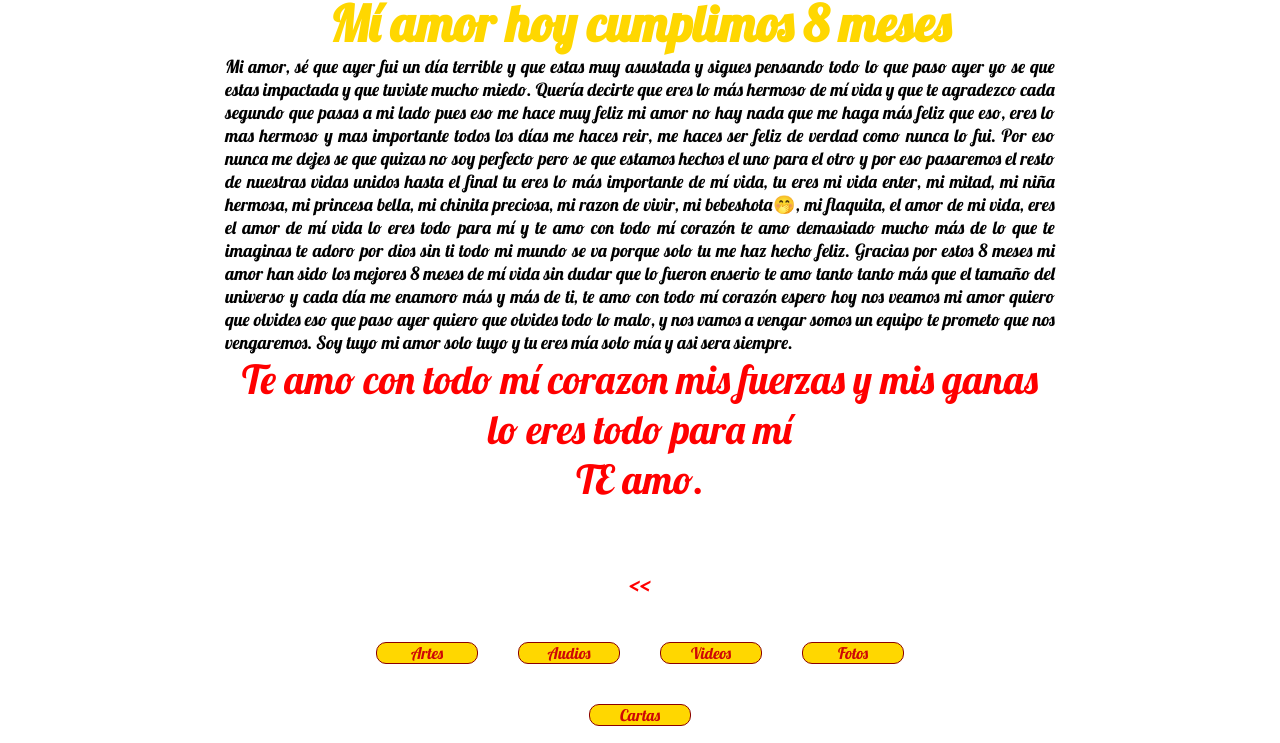
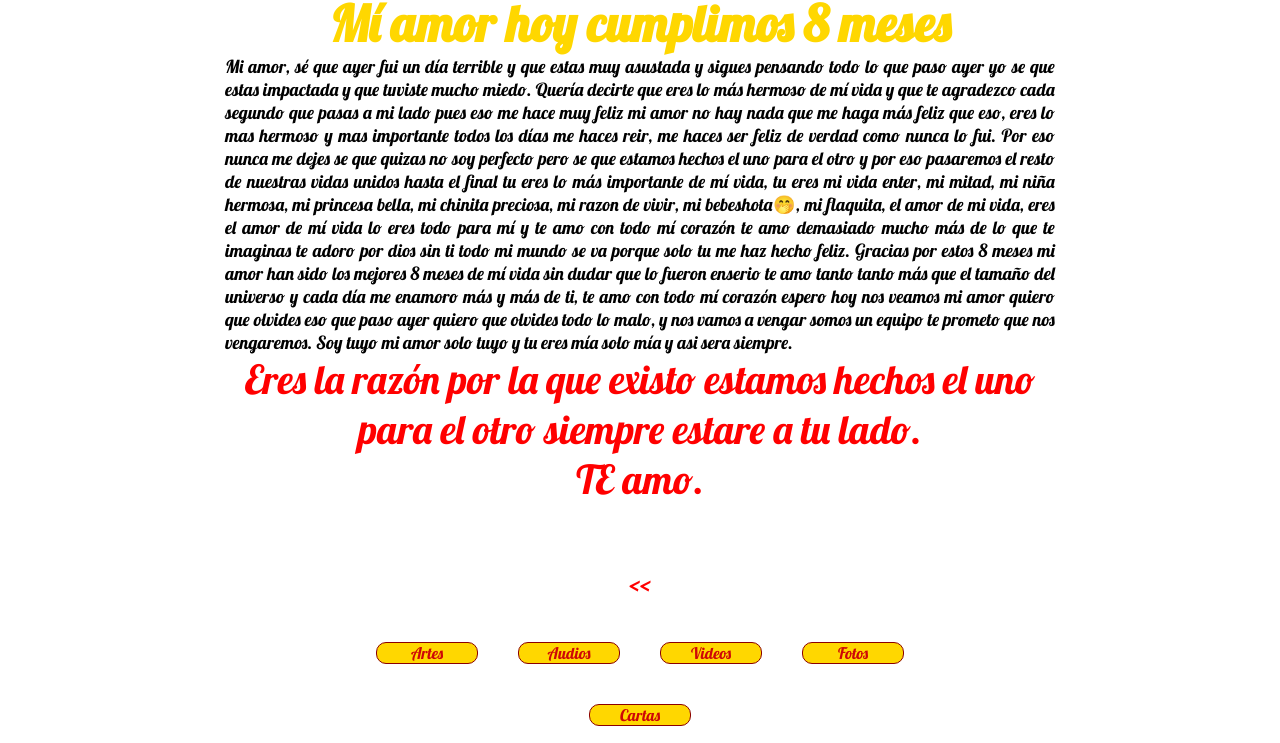
Before and after one commit to Ricardo-we/unproyectoespecial, a plain HTML site: page linksMEDIA/cartas2.html in a window 1280 px wide. Shown: the part 1517-2260 px from the top of the page. Drawn offline with Linux system fonts and the light colour scheme.

Commit message:
Update cartas2.html

```diff
--- a/linksMEDIA/cartas2.html
+++ b/linksMEDIA/cartas2.html
@@ -88,8 +88,8 @@
                     que olvides todo lo malo, y nos vamos a vengar somos un equipo te prometo que nos vengaremos. Soy
                     tuyo mi amor solo tuyo y tu eres mía solo mía y asi sera siempre.
                     <br>
-                    <span class="finalCartas" style="font-size: 40px; color: red; width: 100%;">Te amo con todo mí
-                        corazon mis fuerzas y mis ganas lo eres todo para mí <br> TE amo.</span>
+                    <span class="finalCartas" style="font-size: 40px; color: red; width: 100%;">Eres la razón por la
+                        que existo estamos hechos el uno para el otro siempre estare a tu lado. <br> TE amo.</span>
             </div>
             <a href="../carta1.html" class="back">
                 << </a>
```
